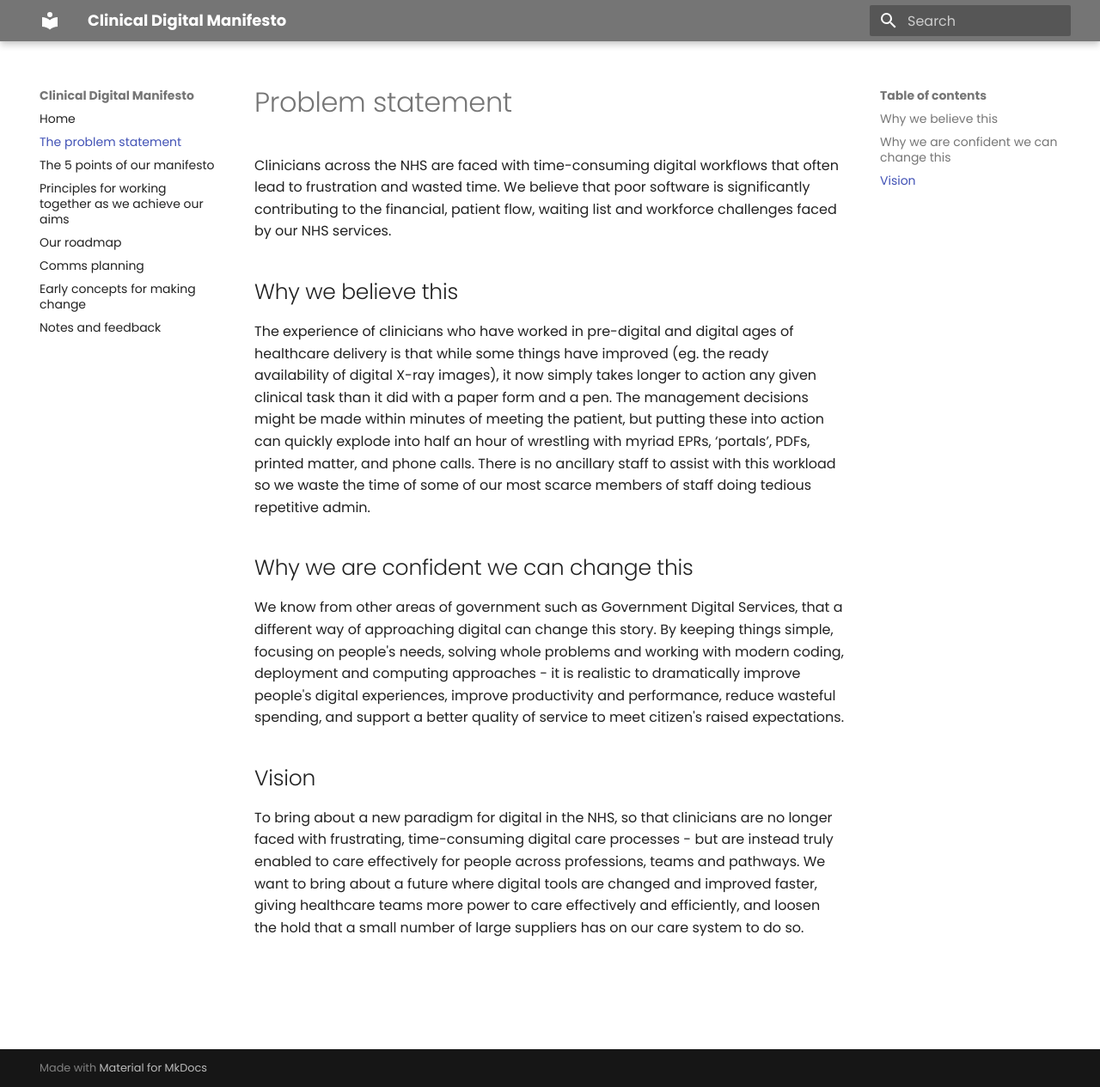
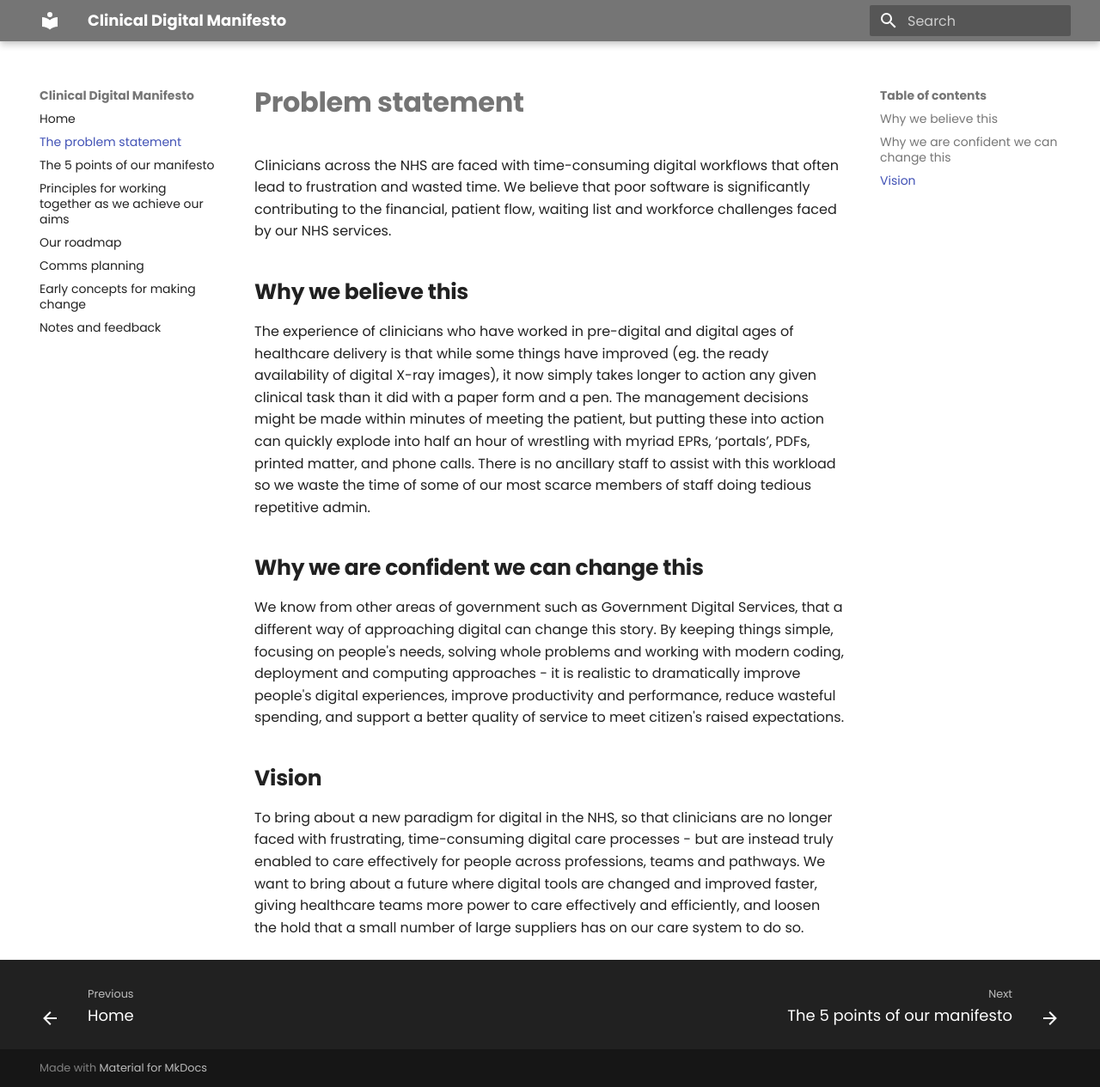
Before and after one commit to clinicaldigitalmanifesto/clinicaldigitalmanifesto.org, an MkDocs documentation site: the page built from docs/problem_statement.md, in a window 1280 px wide and 1265 px high. Shown: the whole window at 86% size. Built offline with MkDocs 1.6.1 and Material for MkDocs 9.7.7, drawn with Linux system fonts in a browser that asks for light colours.

Commit message:
Boldens h1 and h2 throughout the docs

```diff
--- /dev/null
+++ b/docs/stylesheets/extra.css
@@ -0,0 +1,9 @@
+@font-face {
+    font-family: "Poppins";
+    src: "...";
+}
+
+.md-typeset h1,
+.md-typeset h2 {
+    font-weight: bolder;
+}
--- a/mkdocs.yml
+++ b/mkdocs.yml
@@ -1,12 +1,17 @@
 site_name: Clinical Digital Manifesto
 theme:
   name: 'material'
+  features:
+    - navigation.footer
   palette:
     primary: 'grey'
     accent: 'grey'
   font:
     text: 'Poppins'
     code: 'Poppins'
+extra_css:
+  - stylesheets/extra.css
+
 nav:
   - Home: 'index.md'
   - The problem statement: 'problem_statement.md'
```
